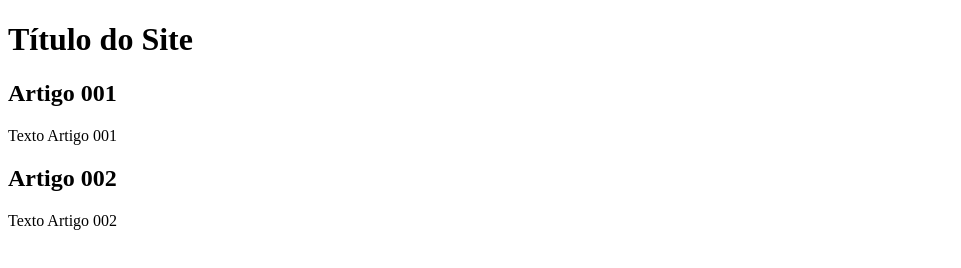
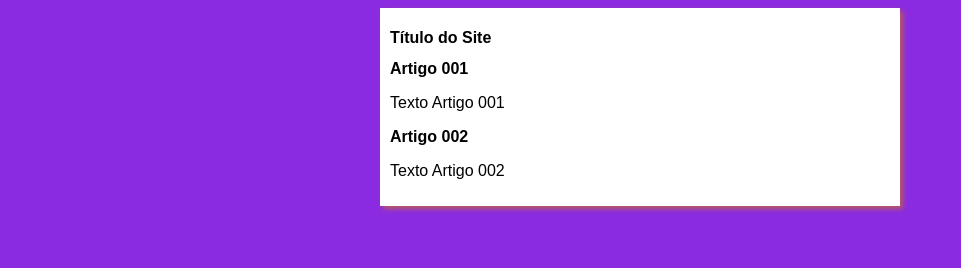
Before and after one commit to Ruamms/projeto-site, a plain HTML site: page index.html in a window 1280 px wide. Shown: the whole page, without its empty margins (0-961 px from the left). Drawn offline with Linux system fonts and the light colour scheme.

Commit message:
1º update de design
enviando primeira alteração do design da pagina

```diff
--- /dev/null
+++ b/estilos/style.css
@@ -0,0 +1,17 @@
+*{
+    font-family: Arial, Helvetica, sans-serif;
+    font-size: 16px;
+
+}
+
+body{
+    background-color: blueviolet;
+}
+
+main {
+    background-color: white;
+    width: 500px;
+    margin: auto;
+    padding: 10px;
+    box-shadow: 3px 3px 5px rgb(182, 91, 91);
+}
--- a/index.html
+++ b/index.html
@@ -5,6 +5,8 @@
     <meta http-equiv="X-UA-Compatible" content="IE=edge">
     <meta name="viewport" content="width=device-width, initial-scale=1.0">
     <title>Título do Site</title>
+    <link rel="stylesheet" href="estilos/style.css">
+
 </head>
 <body>
     <main>
```
